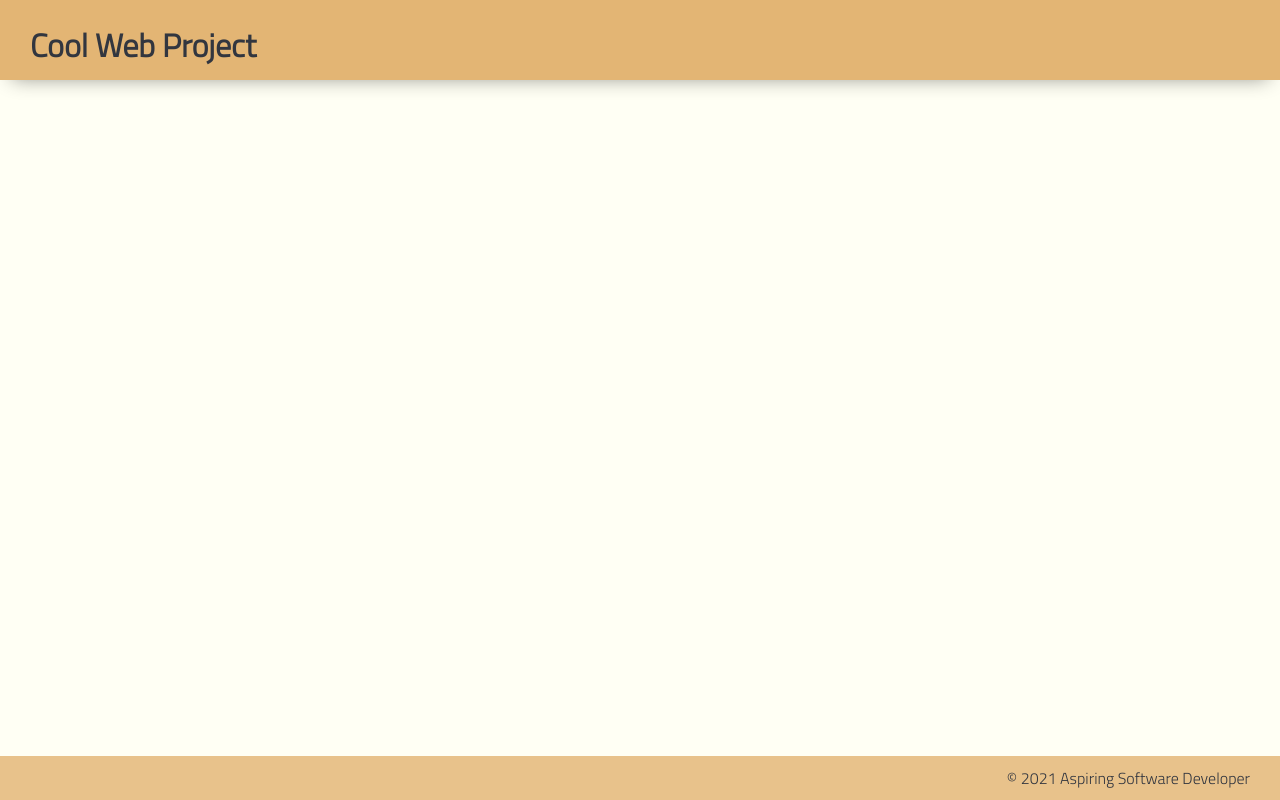
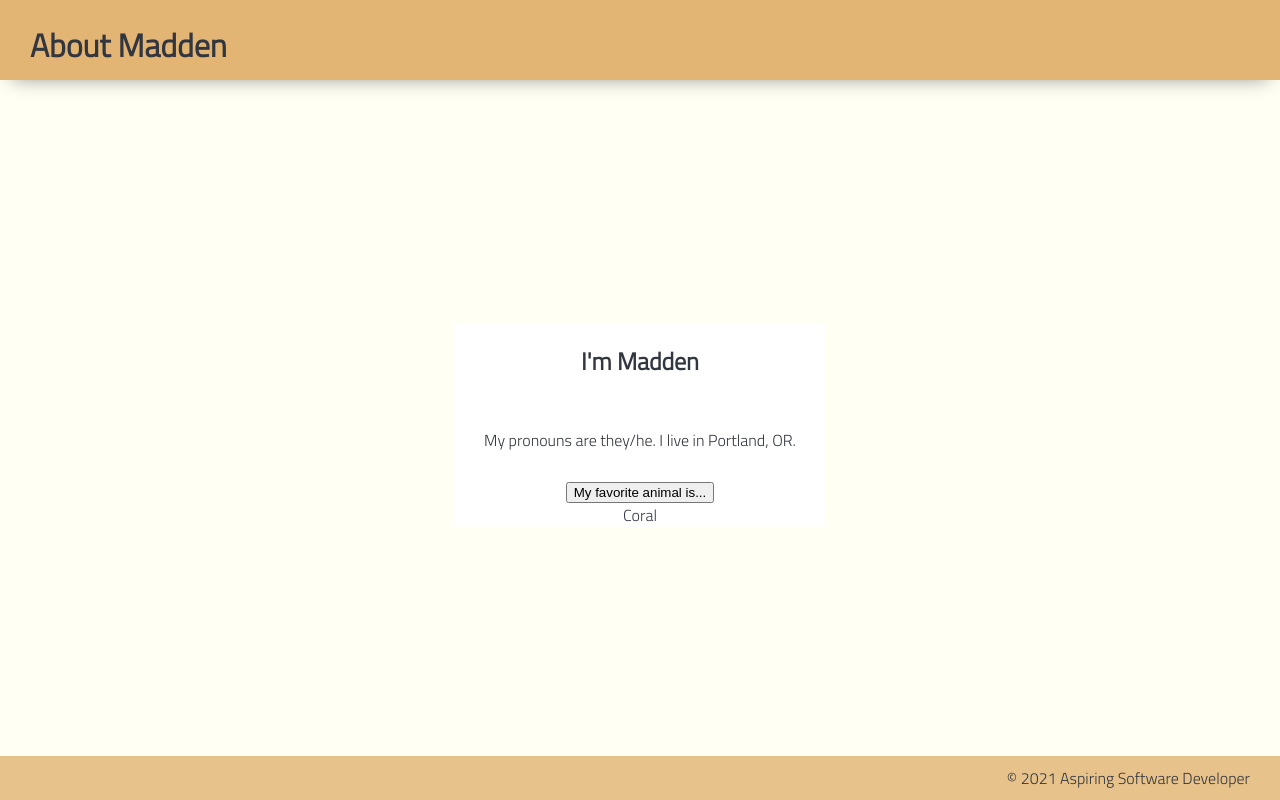
Before and after one commit to maddenlockin/about-me-js-demo, a plain HTML site: page index.html in a window 1280 px wide. Drawn offline with Linux system fonts and the light colour scheme.

Commit message:
input information in index.html

```diff
--- a/index.html
+++ b/index.html
@@ -12,15 +12,24 @@
         <link rel="stylesheet" href="./styles/reset.css" />
         <link rel="stylesheet" href="./styles/global.css" />
 
-        <title>Cool Web</title>
+        <title>About Me</title>
     </head>
 
     <body>
         <header>
-            <h1>Cool Web Project</h1>
+            <h1>About Madden</h1>
         </header>
 
-        <main></main>
+        <main>
+            <section>
+                <h1>I'm Madden</h1>
+                <p>
+                    My pronouns are <span class="bold">they/he</span>. I live in <span class="italics">Portland, OR</span>.
+                </p>
+                <button id="btn">My favorite animal is...</button>
+                <div id="animalDiv" class="hidden">Coral</div>
+            </section>
+        </main>
 
         <footer>&copy; 2021 Aspiring Software Developer</footer>
 
```
Also changed, not shown: 1 other file.
